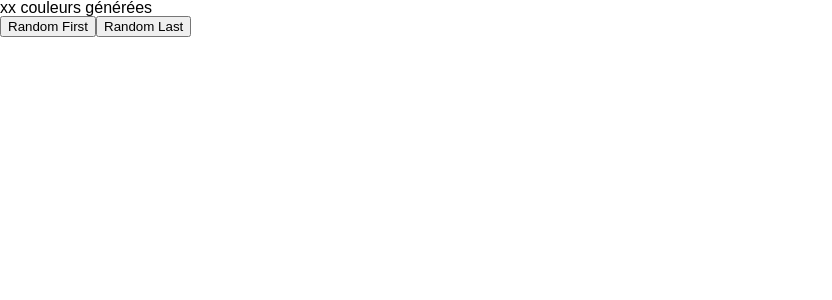
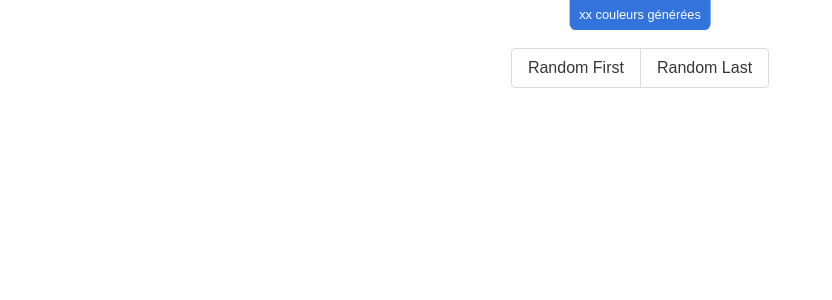
Before and after one commit to AgathePons/react_08_, a JavaScript app: page / in a window 1280 px wide. Shown: the top 300 px of the page, without its empty margins (0-832 px from the left). Built offline with nearby package versions, Linux system fonts and the light colour scheme.

Commit message:
use object spread to import the rest of key/value of objects

```diff
--- a/src/components/ButtonsList/ButtonList.js
+++ b/src/components/ButtonsList/ButtonList.js
@@ -8,10 +8,12 @@ function ButtonsList({ buttons }) {
   return (
     <div className="buttons group">
       {
-        buttons.map(({ name }, index) => (
+        buttons.map(({ name, className, ...rest }, index) => (
           <button
             type="button"
             key={index}
+            className={`button ${className || ''}`}
+            {...rest}
           >
             {name}
           </button>
--- a/src/components/ButtonsList/buttonsList.scss
+++ b/src/components/ButtonsList/buttonsList.scss
@@ -0,0 +1,77 @@
+
+.buttons {
+  margin: auto;
+  justify-content: center;
+}
+
+.button {
+  border: 1px solid transparent;
+  font-family: inherit;
+  font-weight: inherit;
+  border-radius: 4px;
+  box-shadow: none;
+  font-size: 1rem;
+  height: 2.5em;
+  position: relative;
+  background-color: #fff;
+  border-color: #dbdbdb;
+  color: #363636;
+  cursor: pointer;
+  padding: calc(.5em - 1px) 1em;
+  text-align: center;
+  white-space: nowrap;
+  line-height: 1.5;
+  vertical-align: top;
+}
+.button:hover {
+  border-color: #b5b5b5;
+  color: #363636;
+}
+.button:focus {
+  border-color: #3273dc;
+  color: #363636;
+}
+.button:active {
+  border-color: #4a4a4a;
+  color: #363636;
+}
+.buttons {
+  align-items: center;
+  display: flex;
+  flex-wrap: wrap;
+  justify-content: center;
+}
+
+
+  .buttons .button:not(:last-child) {
+    margin-right: .5rem;
+  }
+
+  .buttons.group .button:not(:first-child) {
+    border-bottom-left-radius: 0;
+    border-top-left-radius: 0;
+  }
+
+  .buttons.group .button:not(:last-child) {
+    border-bottom-right-radius: 0;
+    border-top-right-radius: 0;
+    margin-right: -1px;
+  }
+
+  .buttons.group .button:last-child {
+    margin-right: 0;
+  }
+
+  .buttons.group .button:hover {
+    z-index: 2;
+  }
+
+  .buttons.group .button:focus,
+  .buttons.group .button:active {
+    z-index: 3;
+  }
+
+  .buttons.group .button:focus:hover,
+  .buttons.group .button:active:hover {
+    z-index: 4;
+  }
--- a/src/components/TopScreenTag/topScreenTag.scss
+++ b/src/components/TopScreenTag/topScreenTag.scss
@@ -0,0 +1,13 @@
+.top-screen-tag {
+  position: fixed;
+  left: 50%;
+  top: 0;
+  color: #fff;
+  transform: translateX(-50%);
+  background-color: #3273dc;
+  /* background-color: #0ba */
+  padding: .3rem .6rem;
+  font-size: .8rem;
+  border-radius: 0 0 .5em .5em;
+  z-index: 99;
+}
--- a/src/containers/ColorButtons.js
+++ b/src/containers/ColorButtons.js
@@ -7,11 +7,12 @@ function ColorButtons() {
       buttons={[
         {
           name: 'Random First',
-          onclick: () => console.log('click first'),
+          className: 'test',
+          onClick: () => console.log('clic first'),
         },
         {
           name: 'Random Last',
-          onclick: () => console.log('click last'),
+          onClick: () => console.log('clic last'),
         },
       ]}
     />
--- a/src/styles/index.scss
+++ b/src/styles/index.scss
@@ -1,18 +1,36 @@
-@use 'reset';
-@use 'vars';
+@import 'reset';
+
+/* Specific */
+body {
+  font-size: 1rem;
+  font-family: 'Roboto', sans-serif;
+  line-height: 1.6;
+}
+
+h1, h2, h3, h4, h5, h6 {
+  font-weight: bold;
+  line-height: 1.2;
+  font-size: 1.2rem;
+}
 
 body {
   font-family: sans-serif;
+  margin: 0;
 }
 
-/*
-  // or you can import your own font
-  @font-face {
-    font-family: 'Roboto';
-    src: url('../assets/fonts/Roboto-Regular.ttf');
-  }
+#root {
+  width: 450px;
+  margin: 3em auto;
+  text-align: center;
+}
 
-  body {
-    font-family: 'Roboto', sans-serif;
-  }
-*/
+
+.text-colors{
+  font-family: monospace;
+  display: flex;
+  justify-content: space-around;
+  color: #666;
+  padding: 1rem;
+  font-size: 1.5rem;
+  text-shadow: 1px 1px 3px #999;
+}
```
